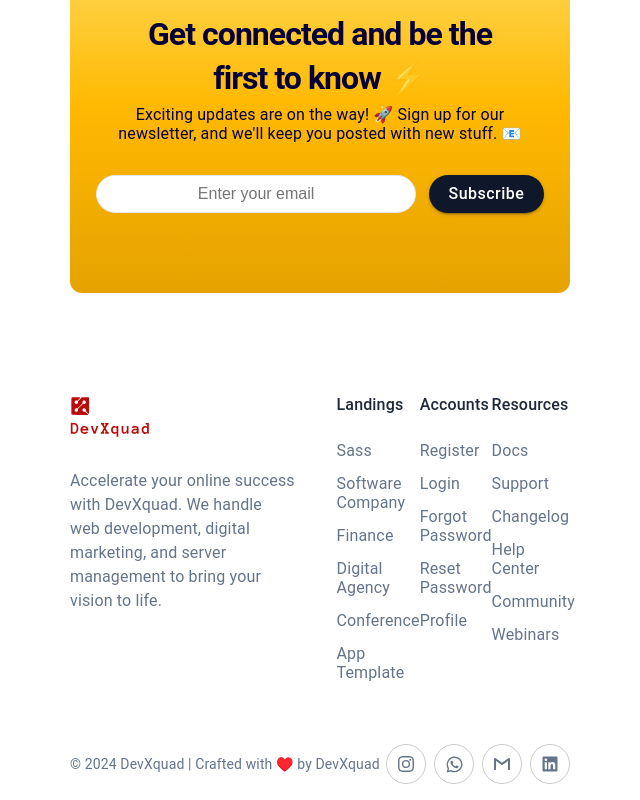
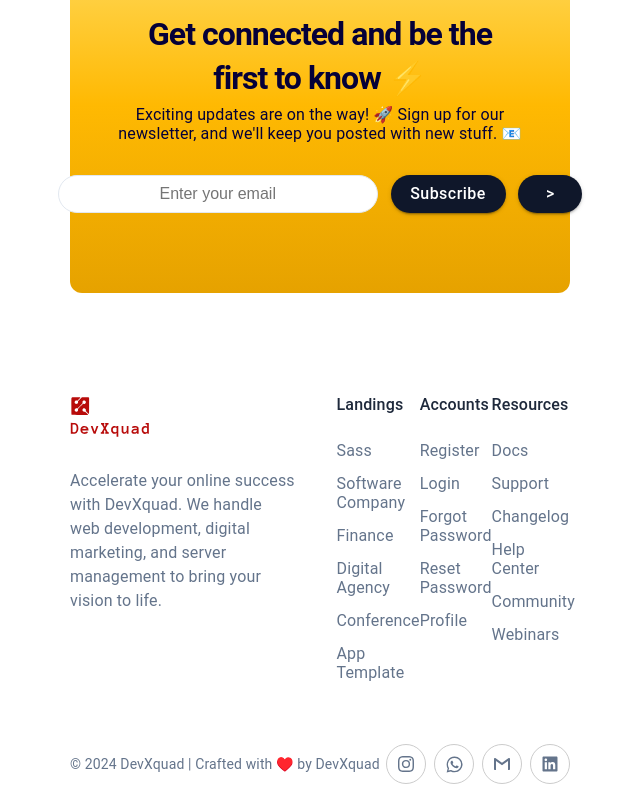
Before and after one commit to devxquadgit/devxquad, a Next.js app in the folder client/: page / in a window 1280 px wide. Shown: the part 5580-6380 px from the top of the page, without its empty margins (320-960 px from the left). Built offline with nearby package versions, Linux system fonts and the light colour scheme.

Commit message:
[Fix]: For large mobile mobile

```diff
--- a/client/src/layouts/Footer/index.tsx
+++ b/client/src/layouts/Footer/index.tsx
@@ -19,6 +19,10 @@
     gap: 2rem;
     justify-content: space-evenly;
   }
+
+  @media (max-width: 425px) {
+    flex-direction: column;
+  }
 `;
 
 const StyledInfo = Styled.div`
@@ -26,6 +30,10 @@
 
   @media (max-width: 850px) {
     width: 50%;
+  }
+
+  @media (max-width: 425px) {
+    width: 100%;
   }
 `;
 
@@ -48,7 +56,9 @@
   display: none;
 
   @media (max-width: 850px) {
-    display: block;
+    display: flex;
+    justify-content: center;
+    flex-direction: column;
   }
 `;
 
@@ -60,6 +70,12 @@
   display: flex;
   align-items: center;
   justify-content: space-between;
+
+  @media (max-width: 550px) {
+    flex-direction: column;
+    gap: 1rem;
+    align-items: flex-start;
+  }
 `;
 
 const StyledCopyright = Styled.div``;
--- a/client/src/layouts/Info/index.tsx
+++ b/client/src/layouts/Info/index.tsx
@@ -14,6 +14,10 @@
 
 	@media (max-width: 767px) {
     flex-direction: column;
+  }
+
+	@media (max-width: 550px) {
+    margin-top: 60px;
   }
 `;
 
--- a/client/src/layouts/Newsletter/index.tsx
+++ b/client/src/layouts/Newsletter/index.tsx
@@ -16,17 +16,49 @@
   & p {
     text-align: center;
   }
+
+  @media (max-width: 425px) {
+    padding: 50px 30px;
+  }
 `;
 
 const StyledForm = styled.div`
   margin-top: 32px;
 	display: flex;
   gap: 0.8rem;
+
+  & input {
+    width: 20rem;
+  }
+
+  @media (max-width: 550px) {
+    width: 100%;
+
+    & input {
+      max-width: 100%;
+    }
+  }
 `;
 
 const SubHeadingWrapper = styled.div`
 	@media (max-width: 900px) {
     max-width: 37rem;
+  }
+`;
+
+const ButtonLargeWrapper = styled.div`
+  display: block;
+
+  @media (max-width: 550px) {
+    display: none;
+  }
+`;
+
+const ButtonSmallWrapper = styled.div`
+  display: block;
+
+  @media (max-width: 550px) {
+    display: block;
   }
 `;
 
@@ -60,8 +92,9 @@
           value={inputValue}
           onChange={handleInputChange}
           placeholder="Enter your email"
-          style={{height: '38px', textAlign: 'center', width: '20rem'}}
+          style={{height: '38px', textAlign: 'center'}}
         />
+        <ButtonLargeWrapper>
           <WButton
             label="Subscribe"
             bgcolor="#0f172a"
@@ -71,6 +104,18 @@
             style={{height: '38px'}}
             onClick={() => console.log('Button clicked!')}
           />
+        </ButtonLargeWrapper>
+        <ButtonSmallWrapper>
+          <WButton
+            label=">"
+            bgcolor="#0f172a"
+            textColor="white"
+            width="10px"
+            rounded
+            style={{height: '38px'}}
+            onClick={() => console.log('Button clicked!')}
+          />
+        </ButtonSmallWrapper>
       </StyledForm>
 		</StyledNewsletterDiv>
 	);
```
Lines whose indentation alone changed are shown as unchanged.
